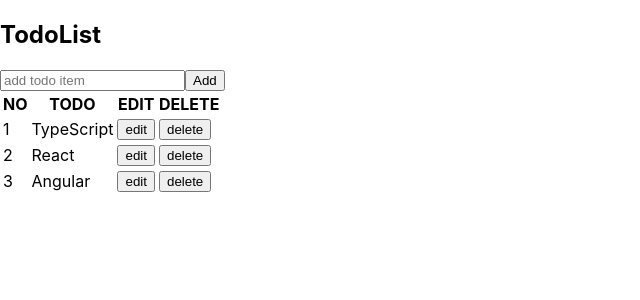
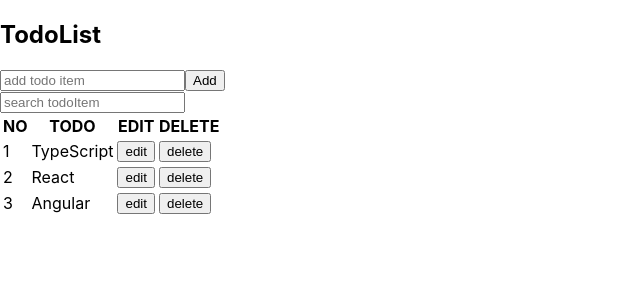
Before and after one commit to youngw77/ReactHook, a React (Create React App) app in the folder typescript-todolist/: page / in a window 1280 px wide. Shown: the top 300 px of the page, without its empty margins (0-640 px from the left). Built offline with nearby package versions, Linux system fonts and the light colour scheme.

Commit message:
search 기능 추가

```diff
--- a/typescript-todolist/src/App.tsx
+++ b/typescript-todolist/src/App.tsx
@@ -4,7 +4,7 @@ import { Template } from './components/Template';
 function App() {
   return (
     <div>
-      < Template />
+      <Template />
       <TodoList />
     </div>
   );
--- a/typescript-todolist/src/components/TodoList.tsx
+++ b/typescript-todolist/src/components/TodoList.tsx
@@ -10,7 +10,8 @@ interface item {
 export const TodoList = () => {
     const [todo, setTodo] = useState<item[]>([
         {
-            id:1,todo:"TypeScript",
+            id:1,
+            todo:"TypeScript",
             edit:false,
             complete:false
         },
@@ -29,6 +30,7 @@ export const TodoList = () => {
     ]);
     const [input , setInput] = useState<string>("");
     const [todoText, setTodoText] = useState<string>("");
+    const [text, setText] = useState<string>("");
 
     const handleClick = () => {
         const newTodoItem:item = {
@@ -97,6 +99,9 @@ export const TodoList = () => {
             setTodoText("");
         }
     }
+    const handleText = (e:React.ChangeEvent<HTMLInputElement>) => {
+        setText(e.target.value);
+    }
 
   return (
     <div>
@@ -110,6 +115,17 @@ export const TodoList = () => {
         <button
         onClick={handleClick}
         >Add</button>
+        <br />
+
+
+        <input
+        type="text"
+        placeholder='search todoItem'
+        value={text}
+        onChange={(e) => handleText(e)}
+        />
+
+
         <table>
             <thead>
                 <tr>
@@ -120,7 +136,9 @@ export const TodoList = () => {
                 </tr>
             </thead>
             <tbody>
-                {todo.map((todo, index) => {
+                {todo.filter((todo) => {
+                    return text.toLowerCase() === '' ? todo : todo.todo.toLowerCase().includes(text)
+                }).map((todo, index) => {
                     return <tr key={todo.id}>
                         <td>{todo.id}</td>
                         <td
```
